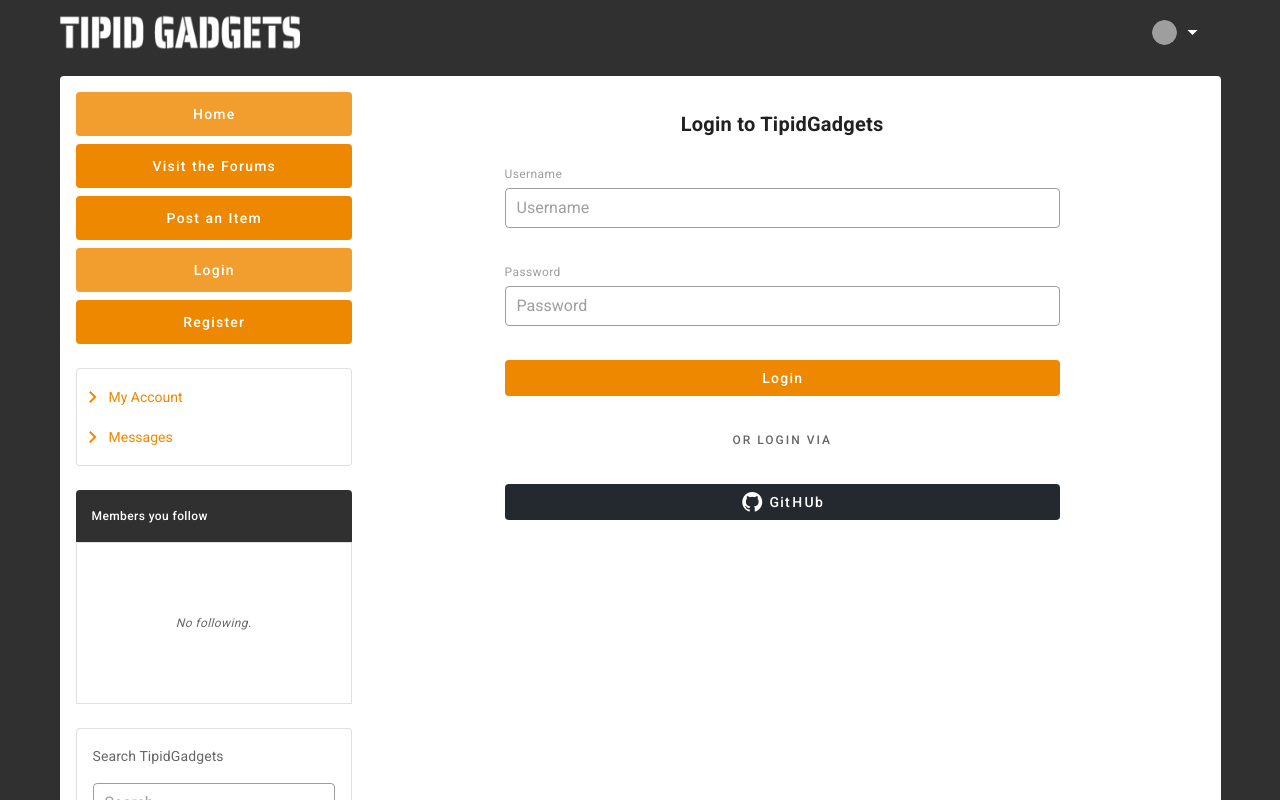
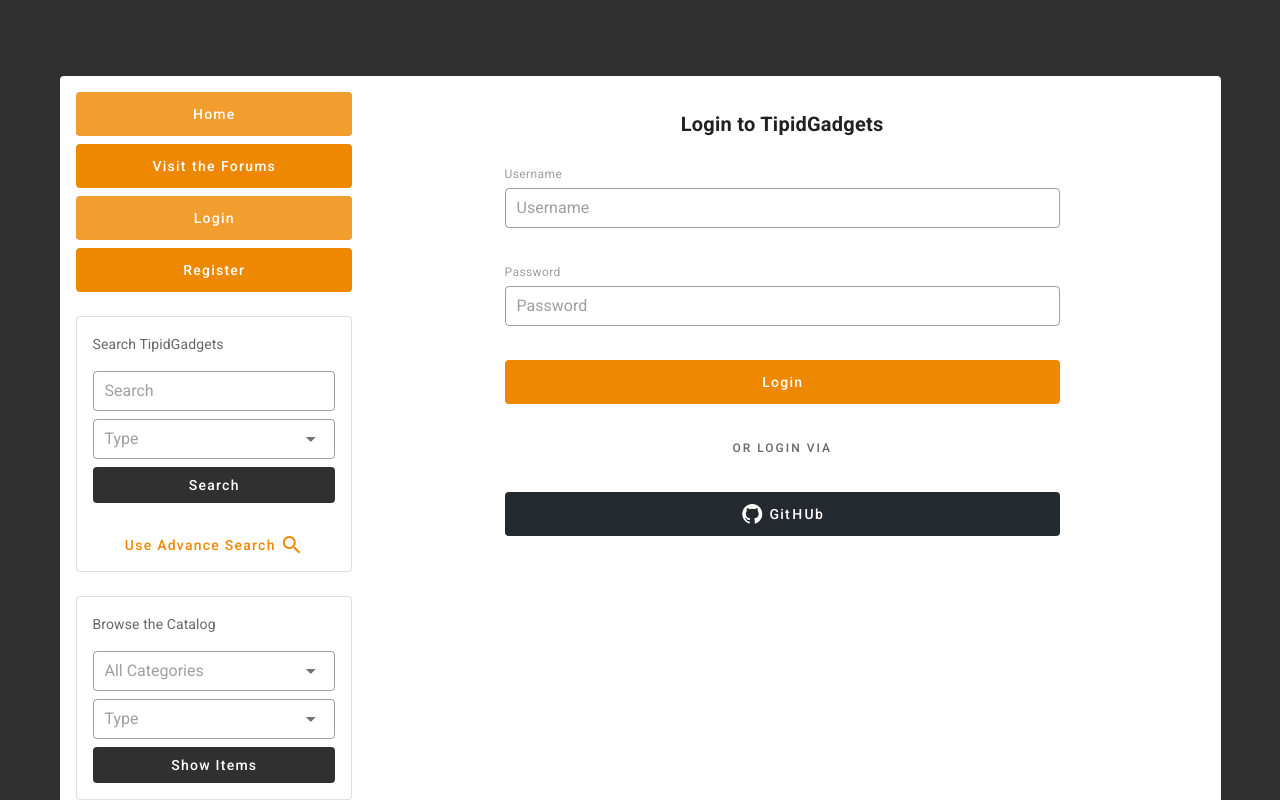
Before and after one commit to bastilavarias/tipid-gadgets, a Vue app: page /login in a window 1280 px wide. Shown: the top 800 px of the page. Built offline with nearby package versions, Linux system fonts and the light colour scheme; grey boxes are pictures that could not be loaded; what @ckeditor/ckeditor5-vue2 would draw is missing.

Commit message:
Register via GitHub.

```diff
--- a/src/components/parts/main-layout/MainNavigation.vue
+++ b/src/components/parts/main-layout/MainNavigation.vue
@@ -27,7 +27,7 @@
             >
         </v-col>
 
-        <v-col cols="12">
+        <v-col cols="12" v-if="isAuthenticated">
             <v-btn
                 large
                 block
@@ -39,7 +39,7 @@
             >
         </v-col>
 
-        <v-col cols="12">
+        <v-col cols="12" v-if="!isAuthenticated">
             <v-btn
                 large
                 block
@@ -51,7 +51,7 @@
             >
         </v-col>
 
-        <v-col cols="12">
+        <v-col cols="12" v-if="!isAuthenticated">
             <v-btn
                 large
                 block
@@ -68,5 +68,11 @@
 <script>
 export default {
     name: 'main-layout-main-navigation',
+
+    computed: {
+        isAuthenticated() {
+            return this.$store.state.authentication.isAuthenticated;
+        },
+    },
 };
 </script>
--- a/src/layouts/Main.vue
+++ b/src/layouts/Main.vue
@@ -11,19 +11,23 @@
                         ></v-img>
                     </v-toolbar-title>
 
-                    <v-menu offset-y>
+                    <v-menu offset-y v-if="isAuthenticated">
                         <template v-slot:activator="{ on, attrs }">
                             <v-btn text dark v-bind="attrs" v-on="on">
                                 <v-avatar class="mr-1" size="25">
                                     <v-img
-                                        src="https://cdn.pixabay.com/photo/2016/08/08/09/17/avatar-1577909_960_720.png"
+                                        :src="
+                                            user.avatar
+                                                ? user.avatar
+                                                : 'https://cdn.pixabay.com/photo/2016/08/08/09/17/avatar-1577909_960_720.png'
+                                        "
                                     ></v-img>
                                 </v-avatar>
                                 <v-icon>mdi-menu-down</v-icon>
                             </v-btn>
                         </template>
                         <v-list>
-                            <v-list-item>Logout</v-list-item>
+                            <v-list-item @click="logout">Logout</v-list-item>
                         </v-list>
                     </v-menu>
                 </div>
@@ -41,11 +45,11 @@
                                         <main-layout-main-navigation></main-layout-main-navigation>
                                     </v-col>
 
-                                    <v-col cols="12">
+                                    <v-col cols="12" v-if="isAuthenticated">
                                         <main-layout-user-navigation></main-layout-user-navigation>
                                     </v-col>
 
-                                    <v-col cols="12">
+                                    <v-col cols="12" v-if="isAuthenticated">
                                         <main-layout-following-card></main-layout-following-card>
                                     </v-col>
 
@@ -93,6 +97,7 @@ import MainLayoutUpdatedForumCard from '@/components/parts/main-layout/UpdatedFo
 import MainLayoutNewItemSaleCard from '@/components/parts/main-layout/NewItemSaleCard';
 import MainLayoutNewItemBuyCard from '@/components/parts/main-layout/NewItemcBuyCard';
 import SystemSnackbar from '@/components/system/Snackbar';
+import { PURGE_AUTHENTICATION } from '@/store/types/authentication';
 export default {
     name: 'main-layout',
 
@@ -107,6 +112,22 @@ export default {
         MainLayoutUserNavigation,
         MainLayoutMainNavigation,
     },
+
+    computed: {
+        isAuthenticated() {
+            return this.$store.state.authentication.isAuthenticated;
+        },
+
+        user() {
+            return this.$store.state.authentication.user || null;
+        },
+    },
+
+    methods: {
+        logout() {
+            this.$store.commit(PURGE_AUTHENTICATION);
+        },
+    },
 };
 </script>
 
--- a/src/views/Login.vue
+++ b/src/views/Login.vue
@@ -38,12 +38,13 @@
                         block
                         class="text-capitalize"
                         depressed
+                        large
                         >Login</v-btn
                     >
                 </v-col>
 
                 <v-col cols="12" class="my-5">
-                    <div class="text-center overline">Or Login VIa</div>
+                    <div class="text-center overline">Or Login Via</div>
                 </v-col>
 
                 <v-col cols="12">
@@ -53,6 +54,8 @@
                         class="text-capitalize"
                         depressed
                         dark
+                        large
+                        @click="githubLoginRedirection"
                     >
                         <v-icon class="mr-1">mdi-github</v-icon>
                         Git<span class="text-capitalize">H</span>ub
@@ -62,3 +65,14 @@
         </v-col>
     </v-row>
 </template>
+
+<script>
+export default {
+    methods: {
+        githubLoginRedirection() {
+            const githubClientID = process.env.VUE_APP_GITHUB_CLIENT_ID;
+            window.location.href = `https://github.com/login/oauth/authorize?client_id=${githubClientID}`;
+        },
+    },
+};
+</script>
```
Also changed, not shown: 1 other file (tests, documents, lock files or other folders).
